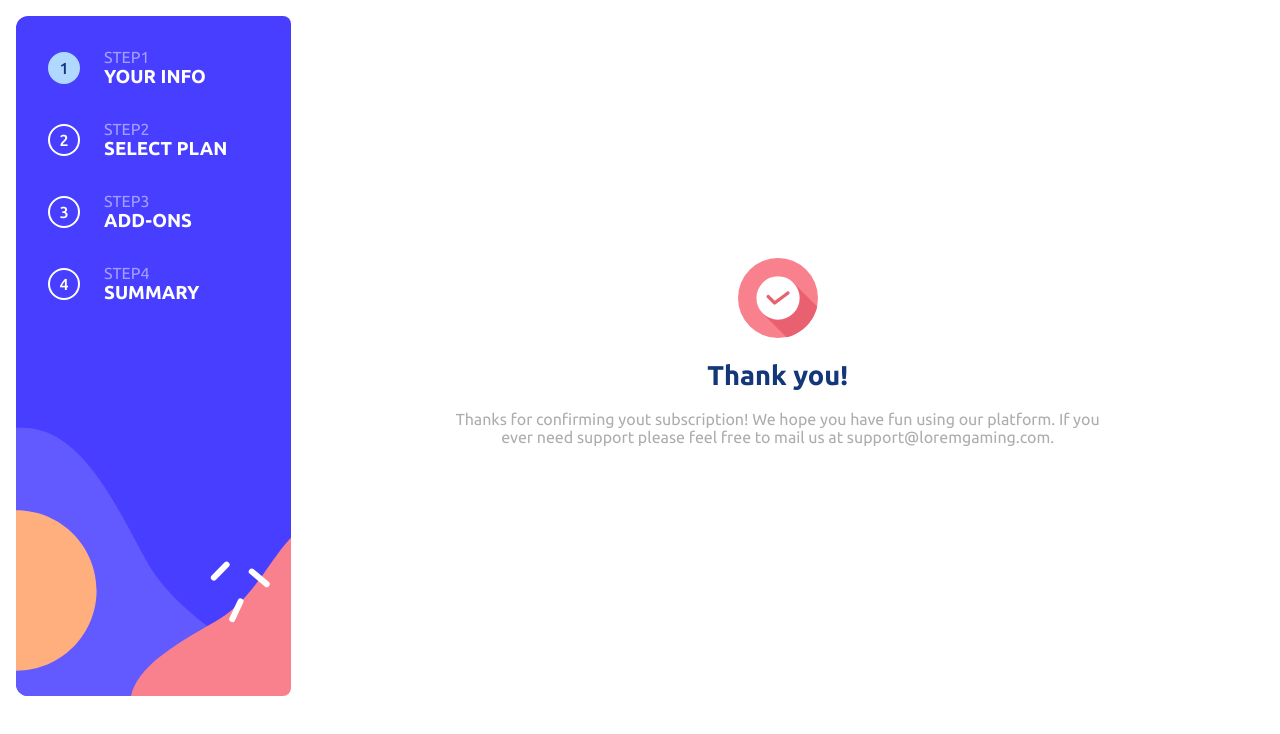
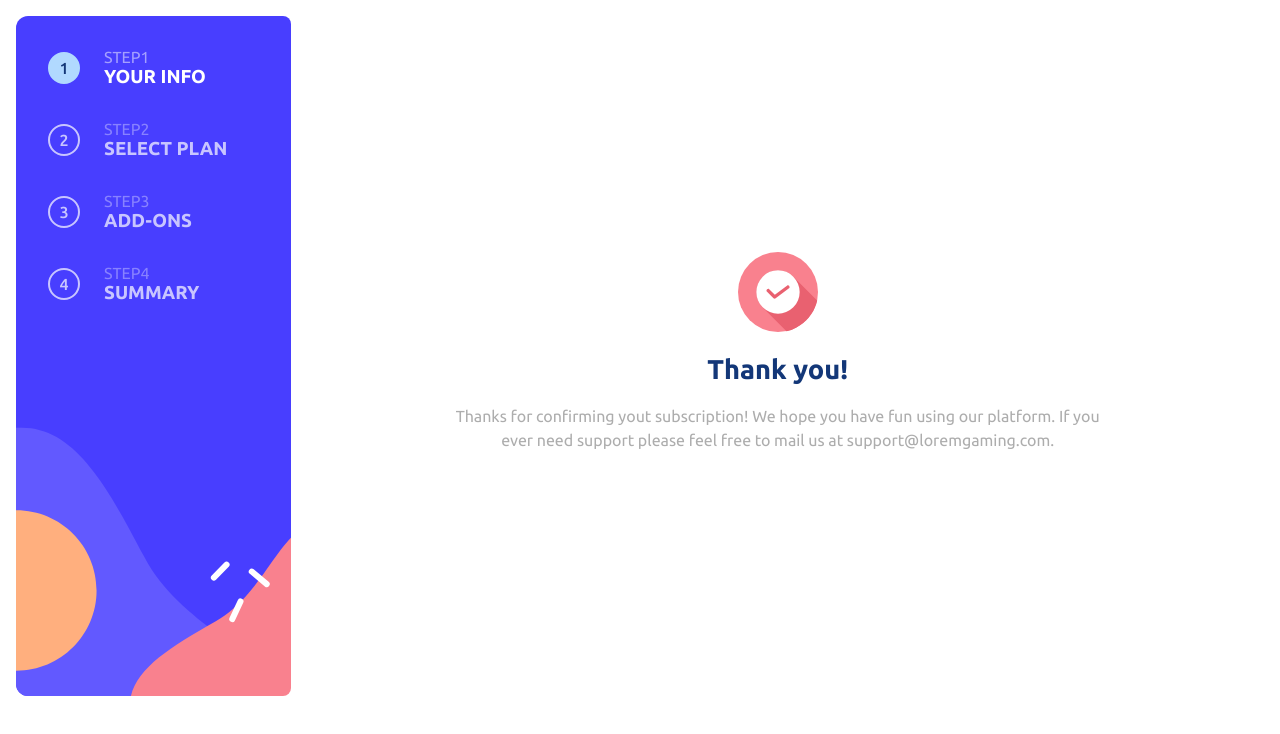
Before and after one commit to AnatolyZZZ/multi-step-form, a React (Create React App) app: page /final in a window 1280 px wide. Shown: the top 734 px of the page. Built offline with nearby package versions, Linux system fonts and the light colour scheme.

Commit message:
almost done

```diff
--- a/src/components/Control.js
+++ b/src/components/Control.js
@@ -7,7 +7,7 @@ import { useNavigate } from "react-router-dom";
 
 export const Control = (props) => {
     const fields = useSelector(state => state.fields);
-    const plan = useSelector(state => state.plan);
+    const plan = useSelector(state => state.options.plan);
     const dispatch = useDispatch();
     const navigate = useNavigate();
     const step = useSelector(state => state.current_step);
--- /dev/null
+++ b/src/components/Final.css
@@ -0,0 +1,3 @@
+.final {
+    line-height: 1.5;
+}
--- a/src/components/Final.js
+++ b/src/components/Final.js
@@ -1,10 +1,12 @@
+import './Final.css'
+
 export const Final = (props) => {
     return <div className='step'>
         <div className='step-content'>
             <div className='container mooved centered'>
                 <img src='./images/icon-thank-you.svg'/>
                 <h2 className='step-header'>Thank you!</h2>
-                <p className="feature">Thanks for confirming yout subscription! We hope you have fun using our platform. If you ever need support please feel free to mail us at support@loremgaming.com.</p>
+                <p className="feature final">Thanks for confirming yout subscription! We hope you have fun using our platform. If you ever need support please feel free to mail us at support@loremgaming.com.</p>
              </div>
         </div>
     </div>
--- a/src/components/Menu.css
+++ b/src/components/Menu.css
@@ -47,6 +47,12 @@
 .desktop-only {
     display: none;
 }
+.clickable:hover {
+    cursor: pointer;
+}
+.inactive {
+    opacity: 0.7;
+}
 
 
 @media (min-width : 900px) {
--- a/src/components/Menu.js
+++ b/src/components/Menu.js
@@ -1,16 +1,33 @@
 import steps from '../form-data.json';
 import './Menu.css'
-import { useSelector } from 'react-redux';
+import { useSelector, useDispatch } from 'react-redux';
+import { setStep } from '../actions';
 
 export const Menu = (props) => {
+    const dispatch = useDispatch();
     const cur_step = useSelector(state => state.current_step);
-    const steps_with_summary = steps.steps
+    const steps_with_summary = steps.steps ;
+
+    const go = (idx) => {
+        if (idx < cur_step) {
+            dispatch(setStep(idx));
+        }
+    }
+
     return <div className='menu'>
         {steps_with_summary.map((elt, idx) => {
-            const classes = (idx === cur_step) ?  'menu-number number-selected' : 'menu-number'
-            return <div className='menu-item' key={idx}>
+            let classes;
+            if (idx > cur_step) {
+                classes = 'menu-item inactive'
+            } else if (idx === cur_step) {
+                classes = 'menu-item active'
+            } else {
+                classes = 'menu-item active clickable'
+            }
+            const classes2 = (idx === cur_step) ?  'menu-number number-selected' : 'menu-number'
+            return <div className={classes} key={idx} onClick={(e) => go(idx)}>
                         <div>
-                        <div className={classes}>
+                        <div className={classes2}>
                             {idx + 1}
                         </div>
                         </div>
--- a/src/components/Options.js
+++ b/src/components/Options.js
@@ -34,7 +34,7 @@ export const Options = (props) => {
     return <>
             <div className='options'>
                 {props.options[yearly].map((elt, idx) => {
-                    let feature = (elt.feature === 'null') ? <></> : <p className="regular">{elt.feature}</p>
+                    let feature = (elt.feature === 'null') ? <p className="regular">&#8205;</p> : <p className="regular">{elt.feature}</p>
                 return <label htmlFor={yearly + elt.name} key={idx} className='option option-flex'>
                             <div className='flex-small-screen'>
                                 <img src={elt.image} alt='plan' className='planImg'/>
--- a/src/components/Step.css
+++ b/src/components/Step.css
@@ -107,7 +107,7 @@
     margin: 0.5em 0;
 
 }
-.planName, .planPrice, .feature {
+.planName, .planPrice {
     font-weight: 500;
 }
 
--- a/src/reducers/index.js
+++ b/src/reducers/index.js
@@ -27,7 +27,7 @@ const basicState  = {
     fields : {name : '', email : '', phone : ''},
     valid : {name : true, email : true, phone : true, plan : true},
     current_step : 0,
-    yearly : 'monthly',
+    yearly : 'yearly',
     options : {plan : null},
     multichoice : {add_ons : []},
 }
```
